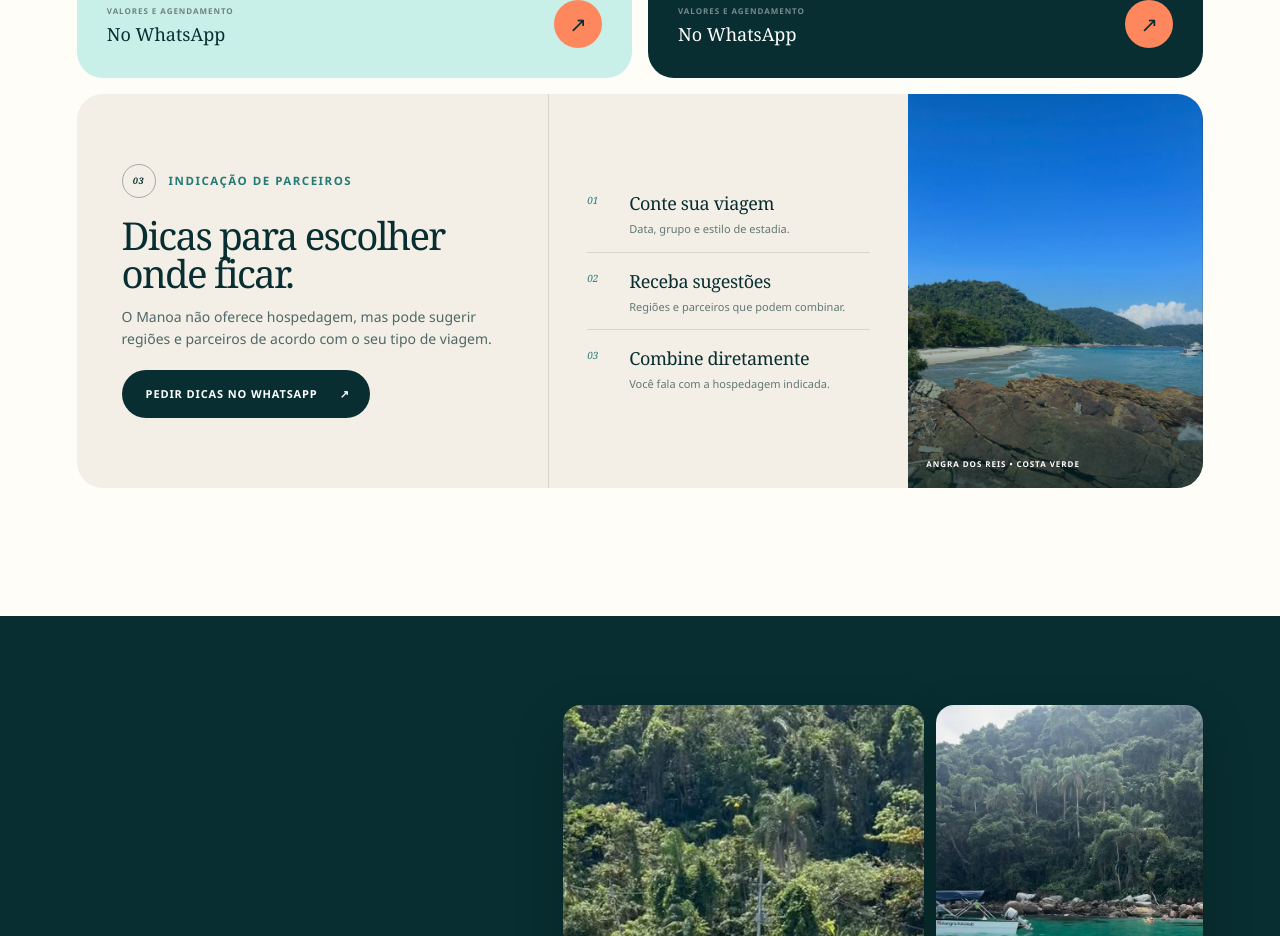
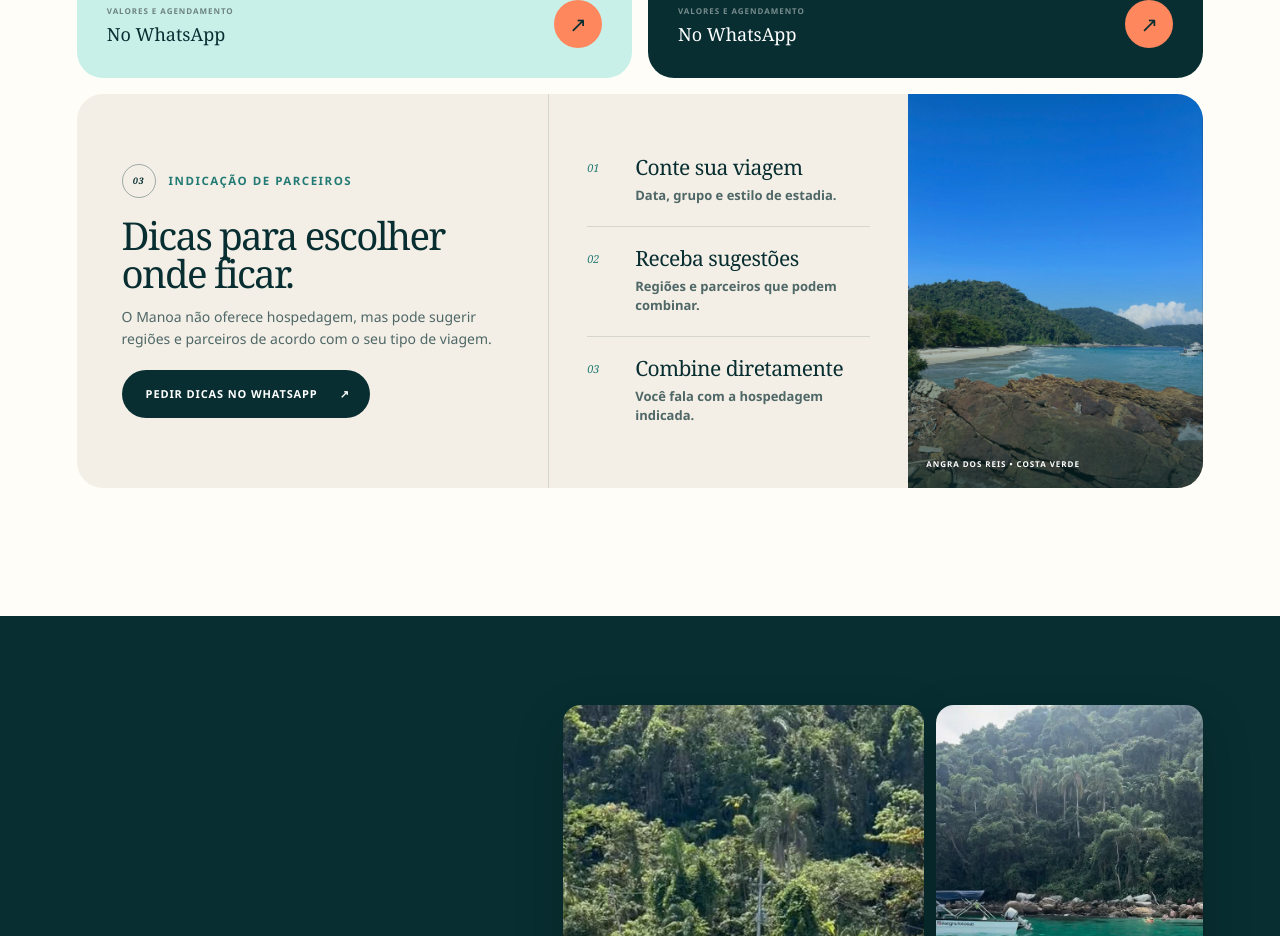
Before and after one commit to Judice007/manoatour, a Next.js app: page / in a window 1280 px wide. Shown: the part 1920-2856 px from the top of the page. Built offline with nearby package versions, Linux system fonts and the light colour scheme.

Commit message:
Increase partner step typography

```diff
--- a/app/globals.css
+++ b/app/globals.css
@@ -121,12 +121,12 @@ h1 em, h2 em { color: var(--coral); font-weight: 400; }
 .stay-card__copy > p:not(.tour-type) { margin: 14px 0 20px; line-height: 1.55; }
 .stay-card__copy .button { align-self: flex-start; }
 .stay-card__steps { margin: 0; padding: 30px clamp(24px, 3vw, 42px); display: grid; align-content: center; gap: 0; list-style: none; border-left: 1px solid rgba(8,46,49,.13); }
-.stay-card__steps li { display: grid; grid-template-columns: 30px 1fr; gap: 12px; padding: 15px 0; border-bottom: 1px solid rgba(8,46,49,.13); }
+.stay-card__steps li { display: grid; grid-template-columns: 34px 1fr; gap: 14px; padding: 20px 0; border-bottom: 1px solid rgba(8,46,49,.13); }
 .stay-card__steps li:last-child { border-bottom: 0; }
-.stay-card__steps li > span { padding-top: 3px; color: #247a75; font-family: var(--serif); font-size: 10px; font-style: italic; }
-.stay-card__steps div { display: flex; flex-direction: column; gap: 4px; }
-.stay-card__steps strong { font-family: var(--serif); font-size: 18px; font-weight: 500; letter-spacing: -.02em; }
-.stay-card__steps small { color: rgba(8,46,49,.62); font-size: 11px; line-height: 1.4; }
+.stay-card__steps li > span { padding-top: 4px; color: #247a75; font-family: var(--serif); font-size: 11px; font-style: italic; }
+.stay-card__steps div { display: flex; flex-direction: column; gap: 7px; }
+.stay-card__steps strong { font-family: var(--serif); font-size: clamp(21px, 1.6vw, 25px); line-height: 1.1; font-weight: 500; letter-spacing: -.025em; }
+.stay-card__steps small { color: rgba(8,46,49,.7); font-size: 13px; font-weight: 650; line-height: 1.5; }
 .stay-card__image { position: relative; min-height: 290px; overflow: hidden; }
 .stay-card__image img { transition: transform .8s ease; }
 .stay-card__image::after { content: ""; position: absolute; inset: 45% 0 0; background: linear-gradient(transparent, rgba(4,35,38,.72)); }
```
Also changed, not shown: 1 other file (tests, documents, lock files or other folders).
